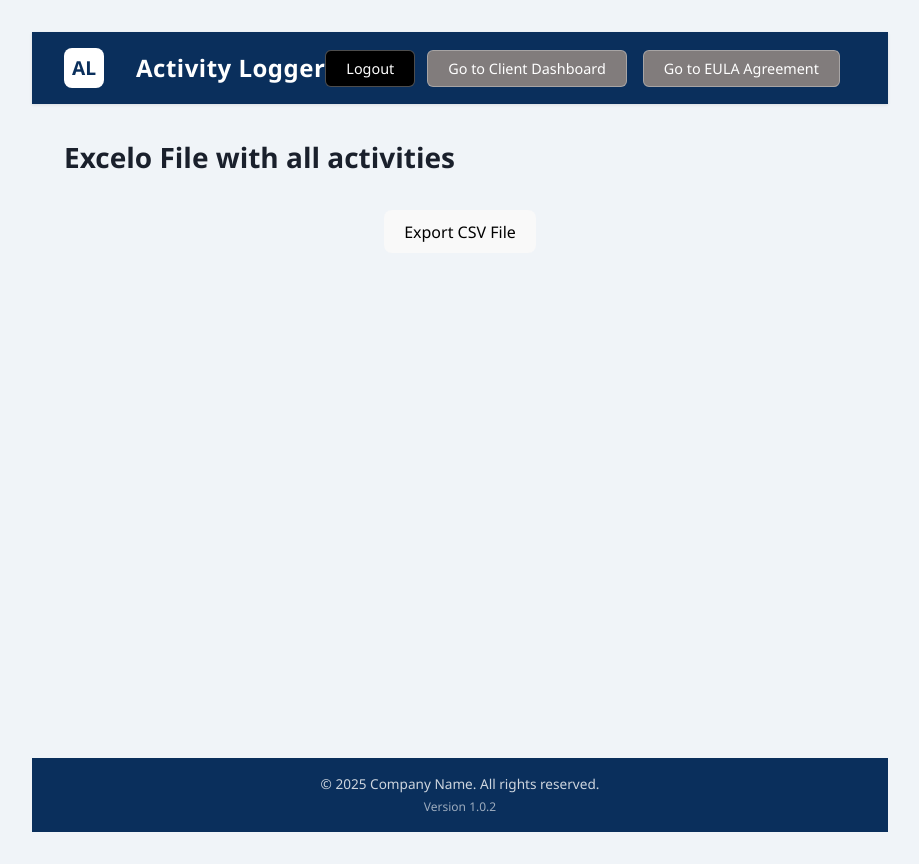
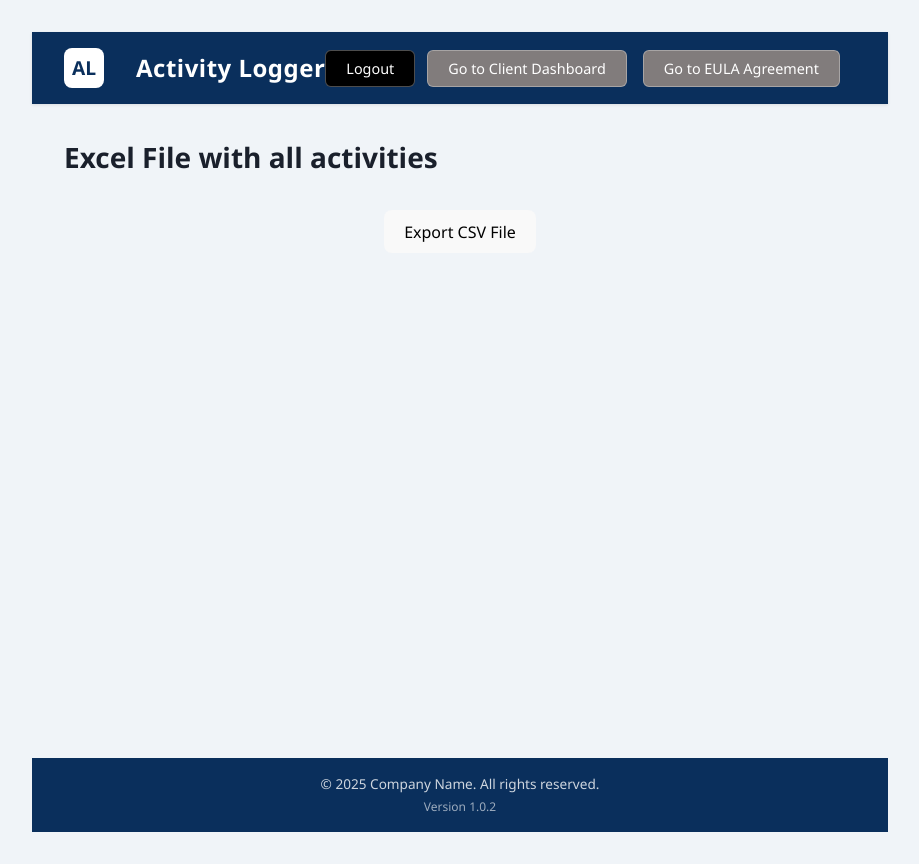
Before and after one commit to stevenc15/businessCompanion, a React (Vite) app in the folder frontend/: page /activityDashboard in a window 1280 px wide. Shown: the whole page, without its empty margins (180-1099 px from the left). Built offline with nearby package versions, Linux system fonts and the light colour scheme.

Commit message:
adjustment to title

```diff
--- a/frontend/src/Admin/ActivityDashboard.jsx
+++ b/frontend/src/Admin/ActivityDashboard.jsx
@@ -65,7 +65,7 @@ function ActivityDashboard () {
 
             {/*Title CONTAINER*/}
             <div className="dashboard-title-section">
-                <h2 className="dashboard-title">Excelo File with all activities</h2> {/*title*/}
+                <h2 className="dashboard-title">Excel File with all activities</h2> {/*title*/}
             </div> {/*end of title*/}
 
             <button onClick={() => downloadExcel()}>Export CSV File</button>
```
